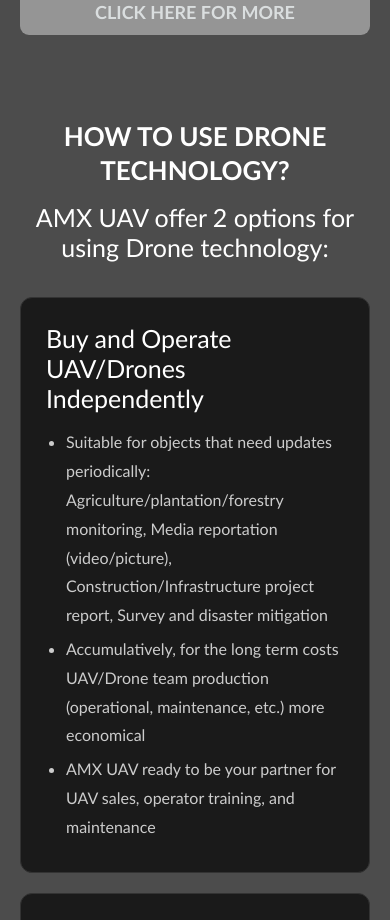
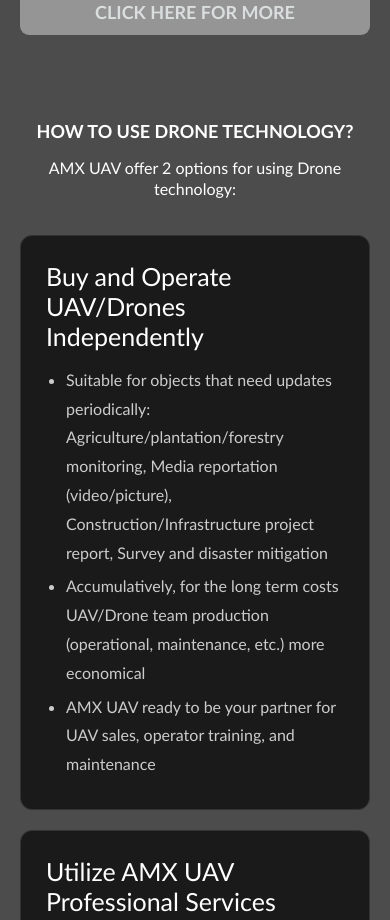
Before and after one commit to nasgmr/website-amx-next, a Next.js app: page /products/mapping in a window 390 px wide. Shown: the part 1520-2440 px from the top of the page. Built offline with nearby package versions, Linux system fonts and the light colour scheme; a web font is replaced by a local one.

Commit message:
drone usage: title and subtitle size font update (mobile version)

```diff
--- a/src/css/style.css
+++ b/src/css/style.css
@@ -2304,6 +2304,17 @@ html, body, .homepage-body {
     margin-top: -15px;
   }
 
+  .usage-title {
+    font-size: 18px !important;
+    line-height: 1.3;
+    margin-bottom: 15px;
+  }
+
+  .usage-subtitle {
+    font-size: 16px !important;
+    line-height: 1.3;
+  }
+
   .usage-options {
     flex-direction: column;
     gap: 20px;
```
